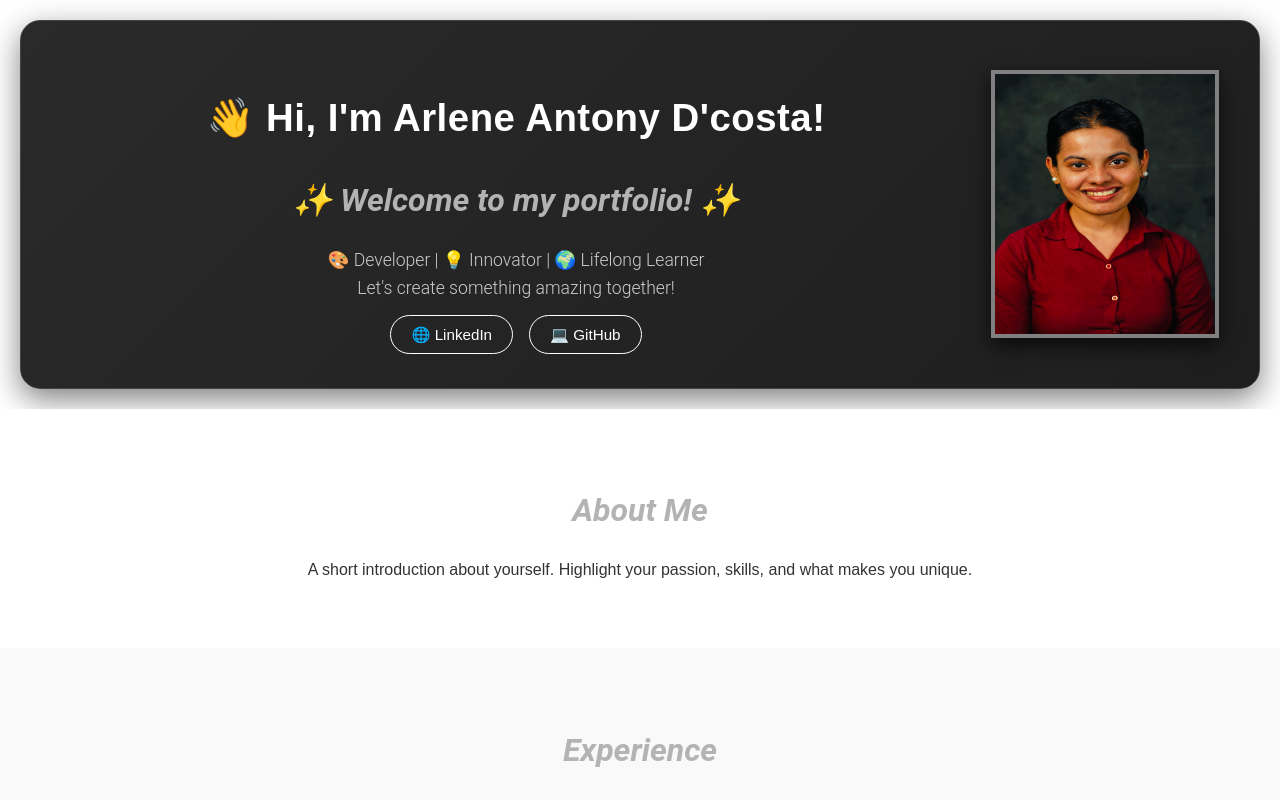
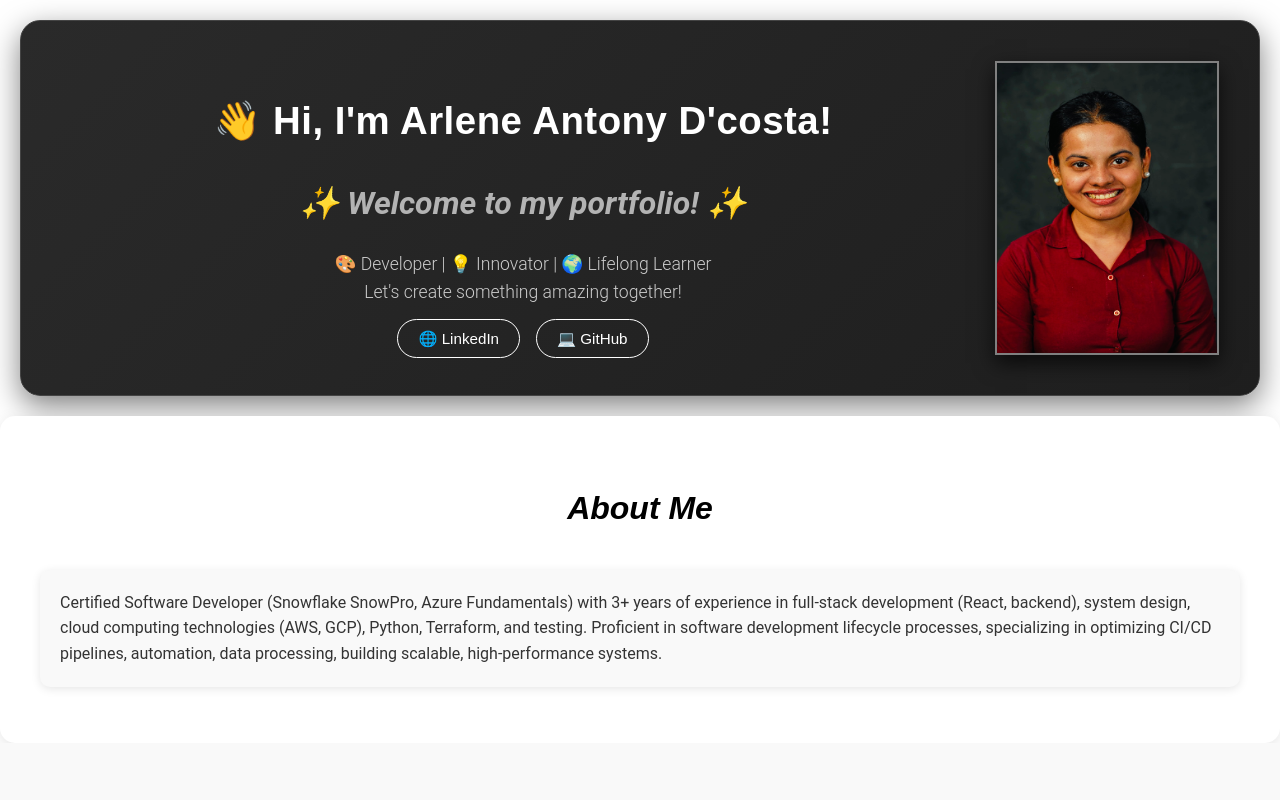
Before and after one commit to ArleneDcosta/portfolio, a React (Create React App) app: page / in a window 1280 px wide. Shown: the top 800 px of the page. Built offline with nearby package versions, Linux system fonts and the light colour scheme.

Commit message:
Updated about section

```diff
--- a/src/components/About/About.css
+++ b/src/components/About/About.css
@@ -1,3 +1,27 @@
 .about {
-    background-color: #fff;
-  }
+  background-color: #ffffff; /* White background */
+  padding: 40px;
+  text-align: center;
+  border-radius: 15px; /* Rounded corners for the section */
+  box-shadow: 0px 4px 15px rgba(0, 0, 0, 0.1); /* Subtle shadow for a clean look */
+}
+
+.about h2 {
+  color: #000000; /* Black color for the heading */
+  font-size: 2rem; /* Slightly larger font size for emphasis */
+  margin-bottom: 20px; /* Space below the heading */
+  font-family: 'Arial', sans-serif; /* Clean font for heading */
+}
+
+.about p {
+  background-color: #f9f9f9; /* Very light grey background for the text */
+  color: #333333; /* Dark grey for text readability */
+  padding: 20px; /* Add padding inside the box */
+  font-size: 1rem; /* Standard font size */
+  font-family: 'Roboto', sans-serif; /* Modern font for body text */
+  border-radius: 10px; /* Rounded corners for the box */
+  line-height: 1.6; /* Line height for better readability */
+  box-shadow: 0px 2px 10px rgba(0, 0, 0, 0.1); /* Subtle shadow for the box */
+  display: inline-block; /* Ensures the box adjusts to text width */
+  text-align: left; /* Align the text inside the box */
+}
--- a/src/components/About/About.js
+++ b/src/components/About/About.js
@@ -5,7 +5,7 @@ function About() {
   return (
     <section className="about">
       <h2>About Me</h2>
-      <p>A short introduction about yourself. Highlight your passion, skills, and what makes you unique.</p>
+      <p>Certified Software Developer (Snowflake SnowPro, Azure Fundamentals) with 3+ years of experience in full-stack development (React, backend), system design, cloud computing technologies (AWS, GCP), Python, Terraform, and testing. Proficient in software development lifecycle processes, specializing in optimizing CI/CD pipelines, automation, data processing, building scalable, high-performance systems.</p>
     </section>
   );
 }
--- a/src/components/Header/Header.css
+++ b/src/components/Header/Header.css
@@ -15,8 +15,8 @@
 
 .photo {
   width: 220px; /* Larger profile photo size */
-  height: 260px;
-  border: 4px solid grey; /* Slightly thicker white border */
+  height: 290px;
+  border: 2px solid grey; /* Slightly thicker white border */
   box-shadow: 0px 8px 20px rgba(0, 0, 0, 0.7); /* Stronger shadowed border for the image */
   transition: transform 0.3s ease, border-color 0.3s ease;
 }
@@ -30,7 +30,7 @@
   text-align: center; /* Center-align the text inside the container */
   flex: 1; /* Let the text take up remaining space */
   margin-left: 20px;
-  margin-right: 20px;
+  margin-right: 10px;
 }
 
 h1 {
```
